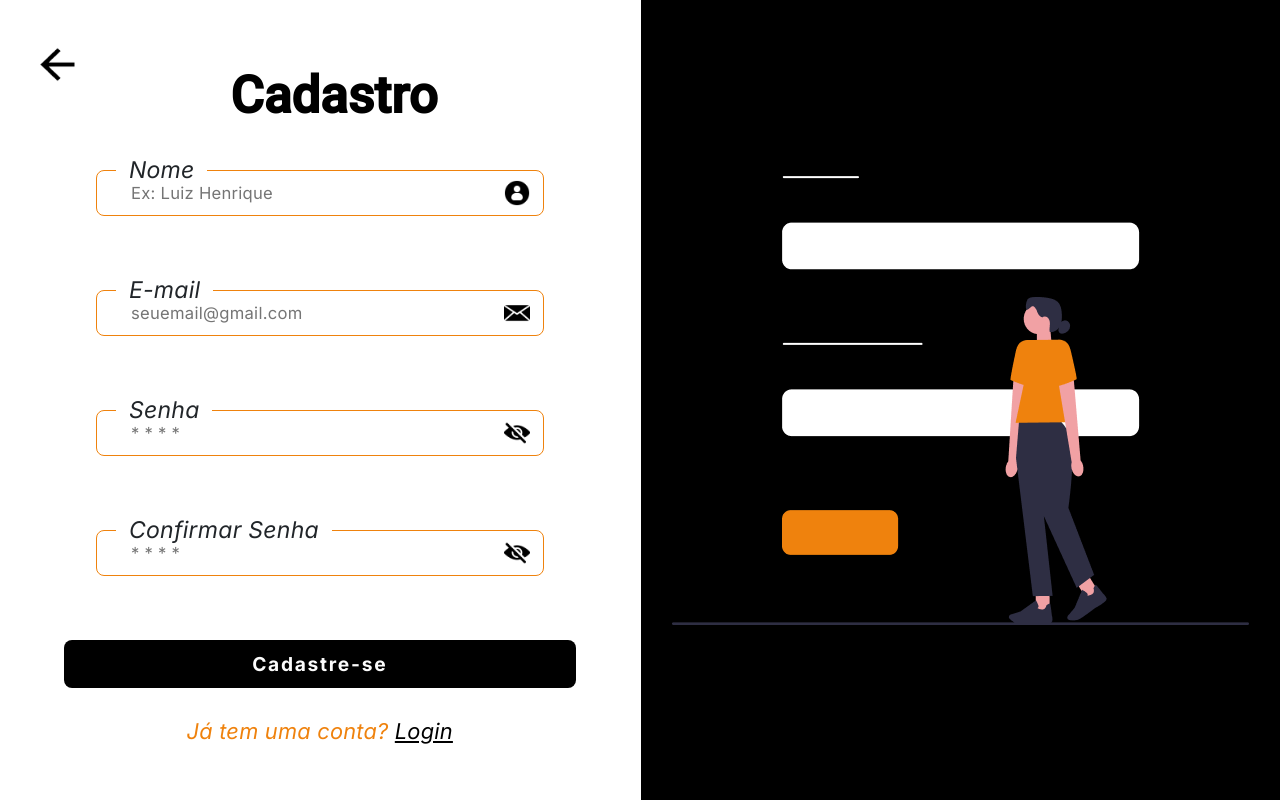
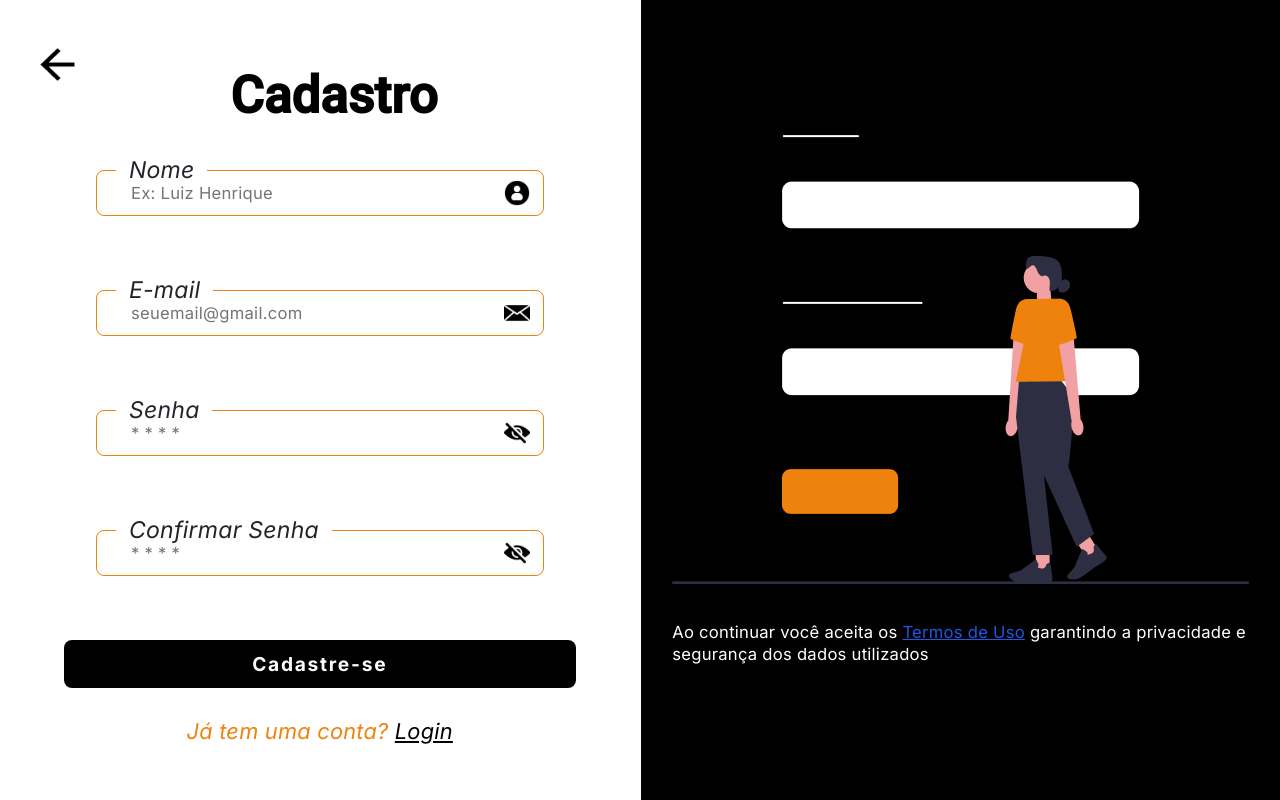
Before and after one commit to GiovannePDS7/Event-Fy, an Angular app: page /cadastro in a window 1280 px wide. Built offline with nearby package versions, Linux system fonts and the light colour scheme.

Commit message:
adicionando termos de uso

```diff
--- a/src/app/Components/Apresentacao/funcionalidades/funcionalidades.component.html
+++ b/src/app/Components/Apresentacao/funcionalidades/funcionalidades.component.html
@@ -1,4 +1,3 @@
-<app-header></app-header>
 <div class=".d-xs-block d-md-none grandContainer">
   <section id="text-Quem-somos">
     <h1>Principais funcionalidades</h1>
--- a/src/app/Pages/cadastro/cadastro.component.css
+++ b/src/app/Pages/cadastro/cadastro.component.css
@@ -2,7 +2,22 @@
 
 #background {
   height: 100vh;
-  background: #000;
+  background: hsl(0, 0%, 0%);
+}
+
+#card-right {
+  display: flex;
+  flex-direction: column;
+  align-items: center;
+  justify-content: center;
+}
+
+#span-termos-md {
+  padding-top: 3vw;
+  width: 45vw;
+  color: #fff;
+  font-size: 1.3vw;
+  line-height: 1.7vw;
 }
 
 #button-seta {
@@ -11,6 +26,10 @@
   position: absolute;
   background: none;
   border: none;
+}
+
+.a-termos-uso {
+  color: #2256e4;
 }
 
 #button-setaLg {
@@ -251,15 +270,16 @@ legend {
 #container-erro-Email {
   top: 45%
 }
-#container-erro-Senha{
+
+#container-erro-Senha {
   top: 60%;
 }
 
-#container-erro-ConfirmSenha{
+#container-erro-ConfirmSenha {
   top: 75%
 }
 
-#container-erro-Nome-Mobile, #container-erro-Email-Mobile, #container-erro-Senha-Mobile, #container-erro-ConfirmSenha-Mobile{
+#container-erro-Nome-Mobile, #container-erro-Email-Mobile, #container-erro-Senha-Mobile, #container-erro-ConfirmSenha-Mobile {
   height: 2vh;
   width: 80%;
 }
--- a/src/app/Pages/cadastro/cadastro.component.html
+++ b/src/app/Pages/cadastro/cadastro.component.html
@@ -11,8 +11,8 @@
       <form method="post" id="formulario" class="example-form" [formGroup]="cadastroForm" (ngSubmit)="onEnviar()">
         <fieldset>
           <legend>Nome</legend>
-          <input class="input-form" matInput type="text" placeholder="Luiz Henrique" formControlName="nomeOrganizador" minlength="3"
-            maxlength="60">
+          <input class="input-form" matInput type="text" placeholder="Luiz Henrique" formControlName="nomeOrganizador"
+            minlength="3" maxlength="60">
           <img class="img-fluid icon-form" src="../../../assets/Elementos/username.png">
         </fieldset>
         <div id="container-erro-Nome-Mobile">
@@ -31,9 +31,12 @@
           <img class="img-fluid icon-form" src="../../../assets/Elementos/email.png">
         </fieldset>
         <div id="container-erro-Email-Mobile">
-          <mat-error *ngIf="cadastroForm.controls.emailOrganizador.hasError('required') && cadastroForm.controls.emailOrganizador.touched">'E-mail' é obrigatório</mat-error>
+          <mat-error
+            *ngIf="cadastroForm.controls.emailOrganizador.hasError('required') && cadastroForm.controls.emailOrganizador.touched">'E-mail'
+            é obrigatório</mat-error>
           <mat-error *ngIf="cadastroForm.controls.emailOrganizador.hasError('email')">E-mail inválido</mat-error>
-          <mat-error *ngIf="cadastroForm.controls.emailOrganizador.hasError('emailJaExiste')">Este e-mail já está cadastrado</mat-error>
+          <mat-error *ngIf="cadastroForm.controls.emailOrganizador.hasError('emailJaExiste')">Este e-mail já está
+            cadastrado</mat-error>
         </div>
         <fieldset>
           <legend>Senha</legend>
@@ -46,15 +49,19 @@
 
         <div id="container-erro-Senha-Mobile">
           <mat-error
-            *ngIf="cadastroForm.controls.senhaOrganizador.hasError('required') && cadastroForm.controls.senhaOrganizador.touched">'Senha'é obrigatório</mat-error>
-          <mat-error *ngIf="cadastroForm.controls.senhaOrganizador.hasError('minlength') && cadastroForm.controls.senhaOrganizador.hasError('pattern')">
+            *ngIf="cadastroForm.controls.senhaOrganizador.hasError('required') && cadastroForm.controls.senhaOrganizador.touched">'Senha'é
+            obrigatório</mat-error>
+          <mat-error
+            *ngIf="cadastroForm.controls.senhaOrganizador.hasError('minlength') && cadastroForm.controls.senhaOrganizador.hasError('pattern')">
             A senha deve ter de 8 a 50 caracteres e não pode conter espaços.
           </mat-error>
 
-          <mat-error *ngIf="cadastroForm.controls.senhaOrganizador.hasError('minlength') && !cadastroForm.controls.senhaOrganizador.hasError('pattern')">
+          <mat-error
+            *ngIf="cadastroForm.controls.senhaOrganizador.hasError('minlength') && !cadastroForm.controls.senhaOrganizador.hasError('pattern')">
             A senha deve ter de 8 a 50 caracteres
           </mat-error>
-          <mat-error *ngIf="cadastroForm.controls.senhaOrganizador.hasError('pattern') && !cadastroForm.controls.senhaOrganizador.hasError('minlength')">
+          <mat-error
+            *ngIf="cadastroForm.controls.senhaOrganizador.hasError('pattern') && !cadastroForm.controls.senhaOrganizador.hasError('minlength')">
             A senha não pode conter espaços.
           </mat-error>
         </div>
@@ -198,7 +205,10 @@
       </section>
     </mat-grid-tile>
     <mat-grid-tile id="background">
-      <img src="../../../assets/Elementos/imgSingUp.png">
+      <div id="card-right">
+        <img src="../../../assets/Elementos/imgSingUp.png">
+        <span id="span-termos-md">Ao continuar você aceita os <a class="a-termos-uso" [routerLink]="['/termosUso']">Termos de Uso</a> garantindo a privacidade e segurança dos dados utilizados</span>
+      </div>
     </mat-grid-tile>
   </mat-grid-list>
 </div>
--- /dev/null
+++ b/src/app/Pages/termos-uso/termos-uso.component.html
@@ -0,0 +1 @@
+<p>termos-uso works!</p>
--- a/src/app/app-routing.module.ts
+++ b/src/app/app-routing.module.ts
@@ -6,14 +6,16 @@ import { CadastroComponent } from './Pages/cadastro/cadastro.component';
 import { InicialComponent } from './Pages/inicial/inicial.component';
 import { FormularioComponent } from './Pages/formulario/formulario.component';
 import { AuthGuard } from './security/AuthGuard';
+import { TermosUsoComponent } from './Pages/termos-uso/termos-uso.component';
 
 const routes: Routes = [
   { path: '', redirectTo: "/apresentacao", pathMatch: 'full' },
   { path: 'apresentacao', component: ApresentacaoComponent },
   { path: 'login', component: LoginComponent },
   { path: 'cadastro', component: CadastroComponent },
-  { path: 'inicial', component: InicialComponent, canActivate: [AuthGuard]}, // Proteja a rota *canActivate: [AuthGuard]
+  { path: 'inicial', component: InicialComponent, canActivate: [AuthGuard] }, // Proteja a rota *canActivate: [AuthGuard]
   { path: 'formulario', component: FormularioComponent/*, canActivate: [AuthGuard]*/ },
+  { path: 'termosUso', component: TermosUsoComponent },
   { path: '**', redirectTo: '/apresentacao', pathMatch: 'full' },
 ];
 
--- a/src/app/app.module.ts
+++ b/src/app/app.module.ts
@@ -26,6 +26,7 @@ import { FormularioComponent } from './Pages/formulario/formulario.component';
 import { FormularioCriacaoComponent } from './Components/Formulario-criacao/formulario-criacao/formulario-criacao.component';
 import { MatDatepickerModule } from '@angular/material/datepicker';
 import { MatNativeDateModule } from '@angular/material/core';
+import { TermosUsoComponent } from './Pages/termos-uso/termos-uso.component';
 
 @NgModule({
   declarations: [
@@ -44,6 +45,7 @@ import { MatNativeDateModule } from '@angular/material/core';
     HeaderComponent,
     FormularioComponent,
     FormularioCriacaoComponent,
+    TermosUsoComponent,
   ],
   imports: [
     ReactiveFormsModule,
```
Also changed, not shown: src/app/Pages/termos-uso/termos-uso.component.ts (added, +10 -0 lines), src/app/Pages/termos-uso/termos-uso.component.css (added), 1 other file (tests, documents, lock files or other folders).
